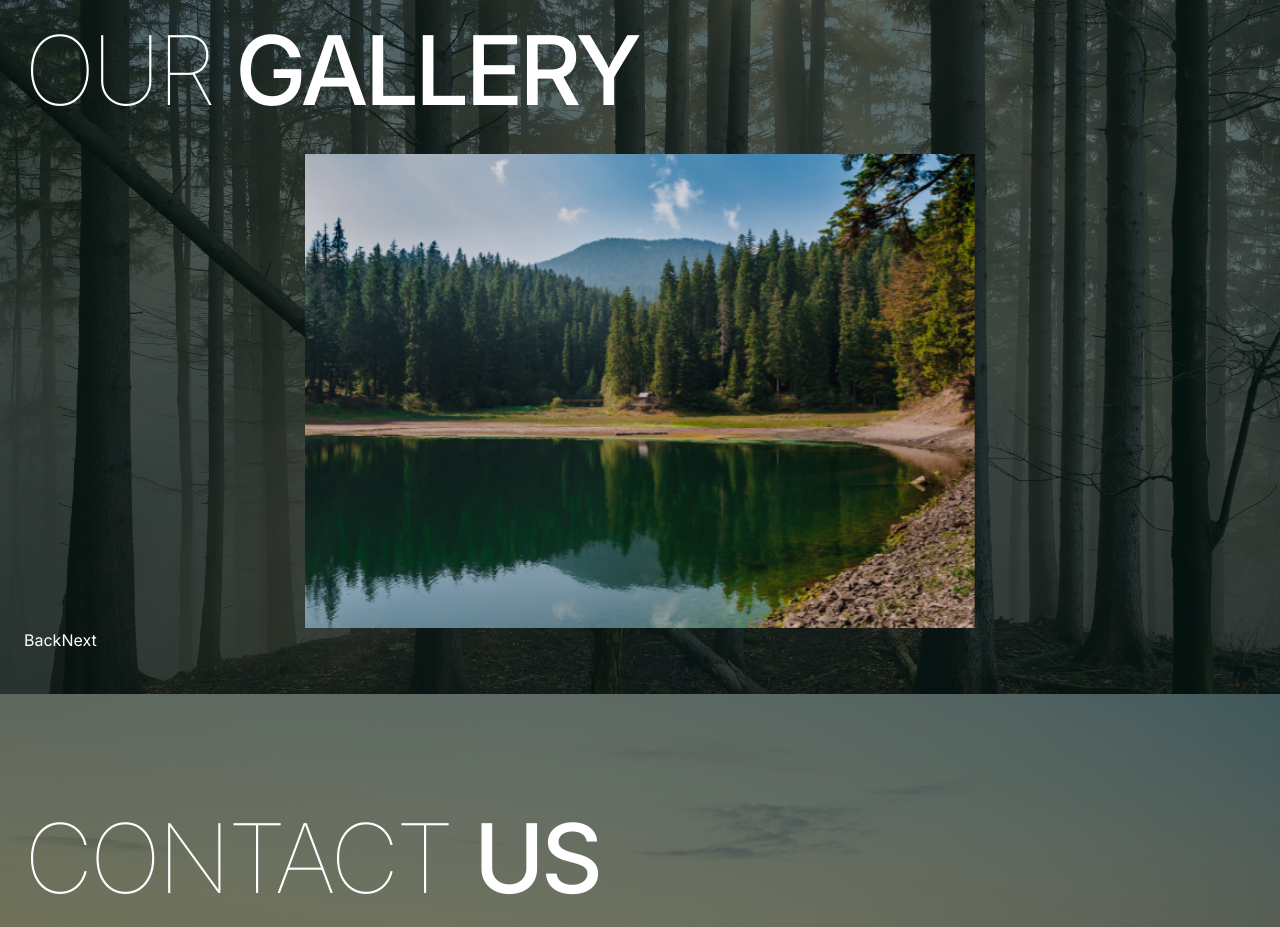
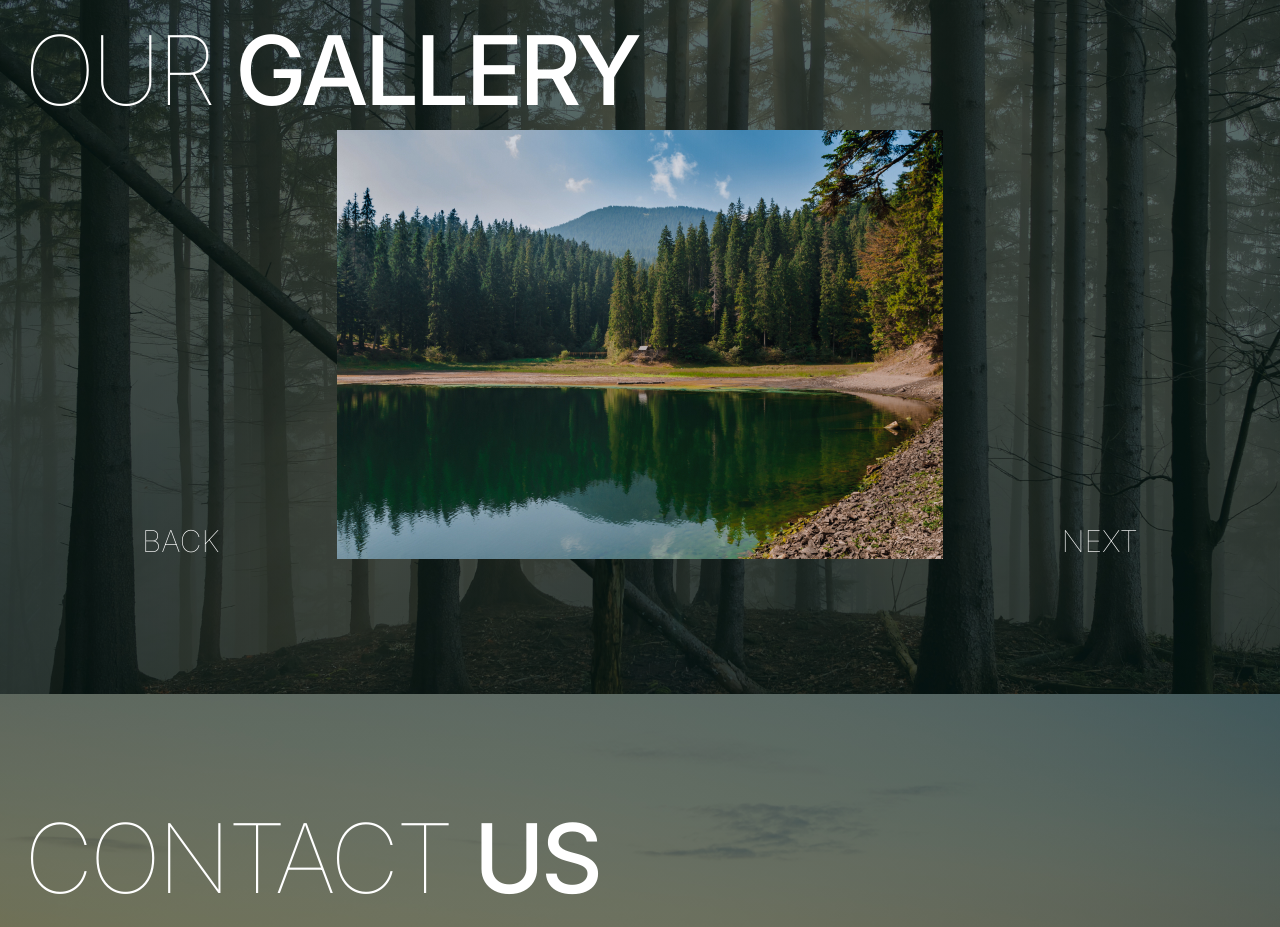
Before and after one commit to YuriyAtamanenko/CarpTravelApp, a Next.js app: page / in a window 1280 px wide. Shown: the part 3280-4207 px from the top of the page. Built offline with nearby package versions, Linux system fonts and the light colour scheme.

Commit message:
Update page.tsx

```diff
--- a/app/Gallery/page.tsx
+++ b/app/Gallery/page.tsx
@@ -3,9 +3,11 @@
 import { Swiper, SwiperSlide } from "swiper/react";
 import { useSwiper } from "swiper/react";
 import { Navigation } from "swiper/modules";
+import Image from "next/image";
+
 import "swiper/css";
 import "swiper/css/navigation";
-import Image from "next/image";
+
 import Gallary01 from "../../public/Gallary/01.jpg";
 import Gallary02 from "../../public/Gallary/02.jpg";
 import Gallary03 from "../../public/Gallary/03.jpg";
@@ -18,37 +20,48 @@ export default function Gallery() {
         <h2 className="text-8xl font-thin uppercase leading-tight tracking-[-3.92px]">
           OUR <span className="font-medium">GALLERY</span>
         </h2>
-        <div className="mt-6">
+        <div className="flex items-center max-w-7xl">
+          <button
+            className="text-3xl font-thin mt-auto ml-auto"
+            onClick={() => swiper.slidePrev()}
+          >
+            BACK
+          </button>
           <Swiper
             modules={[Navigation]}
             rewind={true}
             slidesPerView={1}
-            className="flex w-[670px]"
+            className="flex flex-row w-[606px] m-0"
           >
             <SwiperSlide>
               <Image
                 src={Gallary01}
                 alt="Mountain landscape"
-                className="w-[670px]"
+                className="w-[606px]"
               />
             </SwiperSlide>
             <SwiperSlide>
               <Image
                 src={Gallary02}
                 alt="Mountain landscape"
-                className="w-[670px]"
+                className="w-[606px]"
               />
             </SwiperSlide>
             <SwiperSlide>
               <Image
                 src={Gallary03}
                 alt="Mountain landscape"
-                className="w-[670px]"
+                className="w-[606px]"
               />
             </SwiperSlide>
           </Swiper>
-          <button onClick={() => swiper.slidePrev()}>Back</button>
-          <button onClick={() => swiper.slideNext()}>Next</button>
+
+          <button
+            className="text-3xl font-thin mt-auto mr-auto"
+            onClick={() => swiper.slideNext()}
+          >
+            NEXT
+          </button>
         </div>
       </div>
     </section>
```
